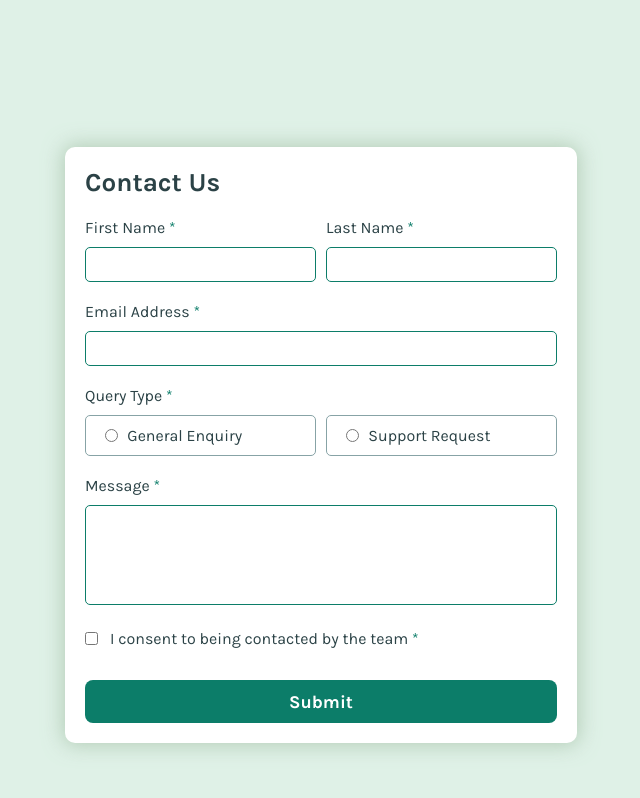
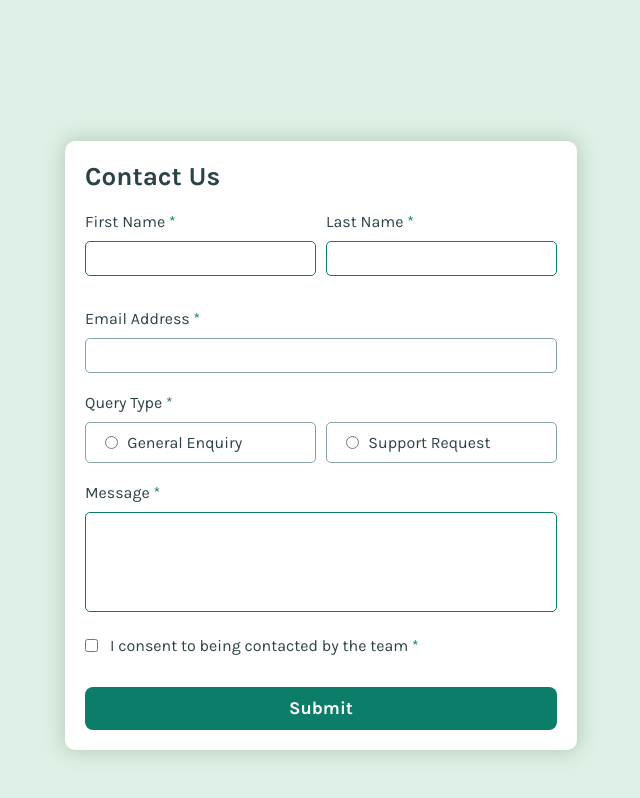
Before and after one commit to NaglaFathi11/Contact-Form, a React (Vite) app: page / in a window 1280 px wide. Shown: the top 798 px of the page, without its empty margins (319-959 px from the left). Built offline with nearby package versions, Linux system fonts and the light colour scheme.

Commit message:
Add some height and margin for fullName in large screen

```diff
--- a/src/App.css
+++ b/src/App.css
@@ -15,7 +15,6 @@
     box-sizing: border-box;
     font-family: "Karla", sans-serif;
     font-size: 16px;
-
 }
 
 body {
@@ -44,6 +43,7 @@ h1 {
     align-items: center;
     column-gap: 10px;
     width: 100%;
+    margin-bottom: 25px;
 }
 
 #firstName,
@@ -51,6 +51,7 @@ h1 {
     display: flex;
     flex-direction: column;
     flex-grow: 1;
+    height: 72px;
 }
 
 label {
@@ -214,10 +215,9 @@ textarea.inputError {
     margin-top: 10px;
 }
 
-
-.first-name,
-.last-Name,
-.email,
+input[type="text"].first-name,
+input[type="text"].last-Name,
+input[type="email"].email,
 .query-selected,
 .message,
 .check-box {
@@ -229,10 +229,6 @@ textarea.inputError {
     background-color: var(--green-200) !important;
 }
 
-/* .generalEnquiryError,
-.supportRequestError {
-    border: 1px solid var(--red) !important;
-} */
 
 @media (max-width: 971px) {
     form {
@@ -242,6 +238,12 @@ textarea.inputError {
 
     #fullName {
         flex-direction: column;
+        margin: 0;
+    }
+
+    #firstName,
+    #lastName {
+        height: auto;
     }
 
     #queryTypeOptions {
```
